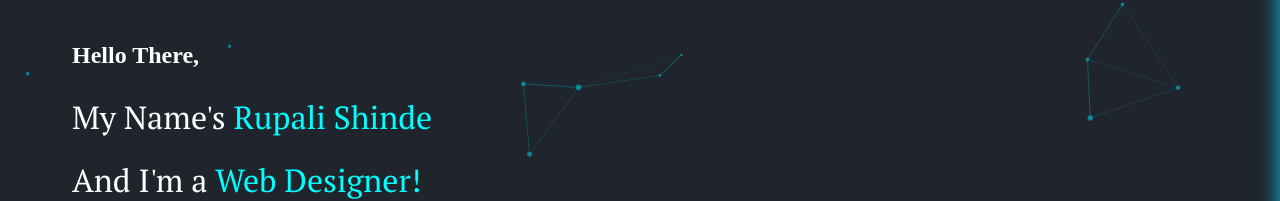
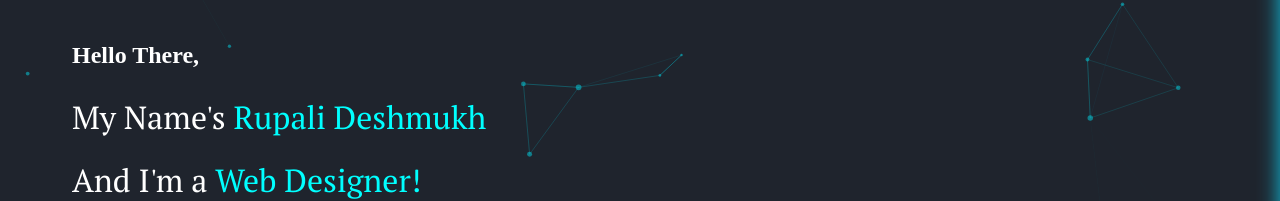
Before and after one commit to Rupalivshinde/Portfolio1, a React (Create React App) app: page / in a window 1280 px wide. Shown: the part 104-305 px from the top of the page. Built offline with nearby package versions, Linux system fonts and the light colour scheme.

Commit message:
Update project

```diff
--- a/src/Footer/Footer.js
+++ b/src/Footer/Footer.js
@@ -7,10 +7,10 @@ function Footer() {
             <div className="footer" id='contact'>
                 <div className="icon">
                     <svg stroke="currentColor" fill="currentColor" stroke-width="0" viewBox="0 0 320 512" height="1em" width="1em" xmlns="http://www.w3.org/2000/svg"><path d="M279.14 288l14.22-92.66h-88.91v-60.13c0-25.35 12.42-50.06 52.24-50.06h40.42V6.26S260.43 0 225.36 0c-73.22 0-121.08 44.38-121.08 124.72v70.62H22.89V288h81.39v224h100.17V288z"></path></svg>
-                    <a href="https://www.linkedin.com/in/rupali-shinde-b65776280/" target="_blank"> <FaLinkedin /></a>
-                    <a href="https://github.com/Rupalivshinde" target="_blank"><FaGithub /></a>
+                    <a href="https://www.linkedin.com/in/rupali-deshmukh-b65776280/" target="_blank"> <FaLinkedin /></a>
+                    <a href="https://github.com/rupalideshmukh237" target="_blank"><FaGithub /></a>
                 </div>
-                <p>All rights reserved | This template is made with by <span> Rupali Shinde</span></p>
+                <p>All rights reserved | This template is made with by <span> Rupali Deshmukh</span></p>
             </div>
 
         </>
--- a/src/Home/Home.js
+++ b/src/Home/Home.js
@@ -23,7 +23,7 @@ function Home() {
             <div className='home' id='home'>
 
                 <h2>Hello There,</h2>
-                <h1>My Name's <span>Rupali Shinde</span></h1>
+                <h1>My Name's <span>Rupali Deshmukh</span></h1>
                 <br />
                 <h1>And I'm a <span className='span1'>{text}</span> </h1>
                 <p >Welcome to my portfolio!<br/>
--- a/src/Nav/Nav.js
+++ b/src/Nav/Nav.js
@@ -77,8 +77,8 @@ function Nav() {
                     <h6>Welcome To My Portfolio, I Did This Website To See All My Projects, I Wish This Portfolio Like You</h6>
                     <div className="links">
                         <a href=""><FaFacebookF /></a>
-                        <a href="https://www.linkedin.com/in/rupali-shinde-b65776280/" target="_blank"> <FaLinkedin /></a>
-                        <a href="https://github.com/Rupalivshinde" target="_blank"><FaGithub /></a>
+                        <a href="https://www.linkedin.com/in/rupali-deshmukh-b65776280/" target="_blank"> <FaLinkedin /></a>
+                        <a href="https://github.com/rupalideshmukh237" target="_blank"><FaGithub /></a>
                     </div>
                 </div>
             </div>
```
